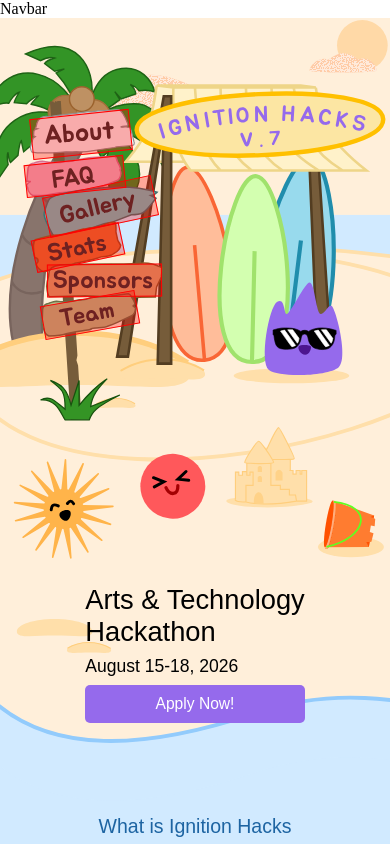
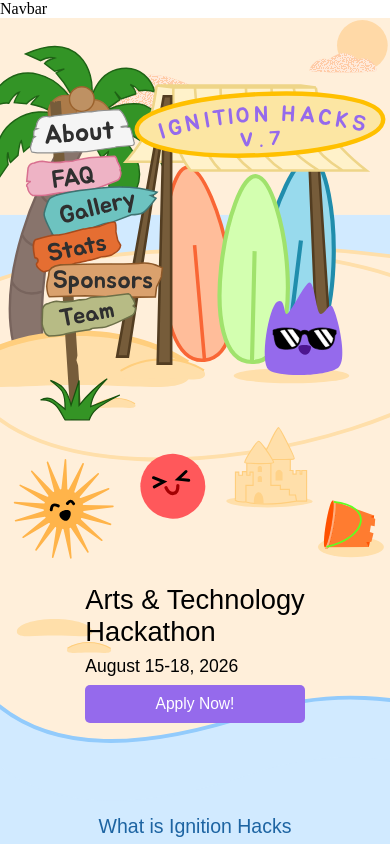
Before and after one commit to sxnnywu/ignition-landing, a React (Vite) app: page / in a window 390 px wide. Shown: the top 844 px of the page. Built offline with nearby package versions, Linux system fonts and the light colour scheme.

Commit message:
hero signs functional on mobile

```diff
--- a/src/components/sections/Hero.css
+++ b/src/components/sections/Hero.css
@@ -126,9 +126,9 @@
     pointer-events: auto;
     /* Re-enable clicking for the boxes */
 
-    /* DEBUG MODE: Uncomment the line below to SEE the boxes and adjust positions */
-    background-color: rgba(255, 0, 0, 0.3);
-    border: 1px solid red;
+    /* DEBUG MODE: Uncomment the lines below to SEE the boxes and adjust positions */
+    /* background-color: rgba(255, 0, 0, 0.3); */
+    /* border: 1px solid red; */
 }
 
 .sign-about {
@@ -281,9 +281,9 @@
         pointer-events: auto;
         /* Re-enable clicking for the boxes */
 
-        /* DEBUG MODE: Uncomment the line below to SEE the boxes and adjust positions */
-        background-color: rgba(255, 0, 0, 0.3);
-        border: 1px solid red;
+        /* DEBUG MODE: Uncomment the lines below to SEE the boxes and adjust positions */
+        /* background-color: rgba(255, 0, 0, 0.3); */
+        /* border: 1px solid red; */
     }
 
     .sign-about {
```
